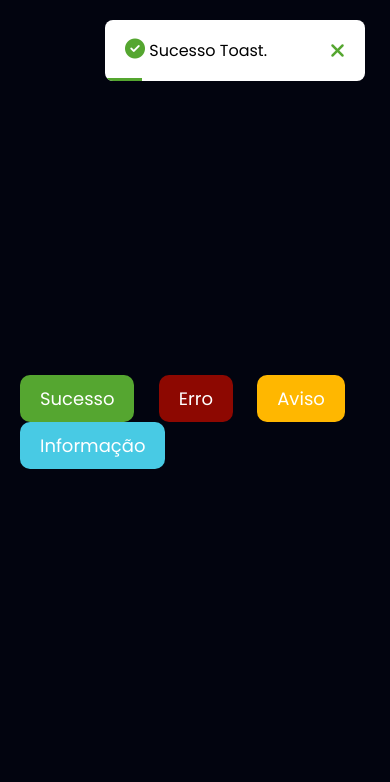
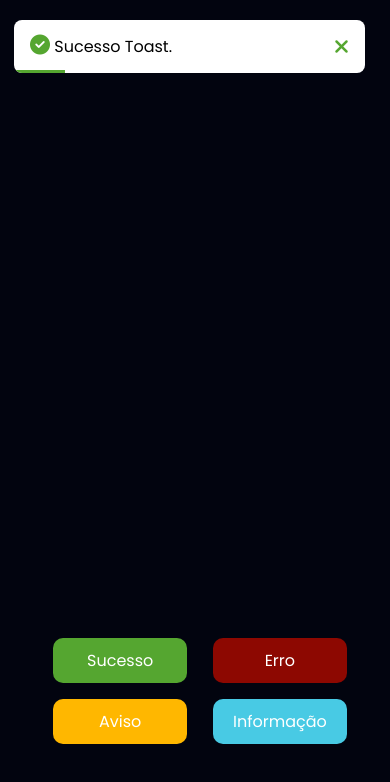
Before and after one commit to clarahelena/toast-notification, a plain HTML site: page index.html in a window 390 px wide. Both pictures are taken after a click on the button "Sucesso". Drawn offline with Linux system fonts and the light colour scheme.

Commit message:
Adicionado codigo responsivo

```diff
--- a/style.css
+++ b/style.css
@@ -126,3 +126,44 @@ body{
   0%{width: 100%;}
   100%{width: 0%;}
 }
+
+@media(max-width: 800px) {
+  body{
+    justify-content: flex-end;
+  }
+  .main{
+    margin-bottom: 120px;
+  }
+  .toast{
+    padding: 14px 16px;
+  }
+  .botao{
+    margin-left: 10px;
+    font-size: 16px;
+  }
+}
+
+@media(max-width: 490px){
+  .main{
+    margin-bottom: 100px;
+    display: grid;
+    grid-template-columns: 1fr 1fr;
+    gap: 16px;
+  }
+  .toast-lista{
+    width: 90%;
+  }
+}
+
+@media(max-width: 340px){
+  .main{
+    margin-bottom: 100px;
+    display: grid;
+    grid-template-columns: 1fr 1fr;
+    gap: 16px;
+  }
+  .botao{
+    margin-left: 0px;
+    font-size: 14px;
+  }
+}
```
